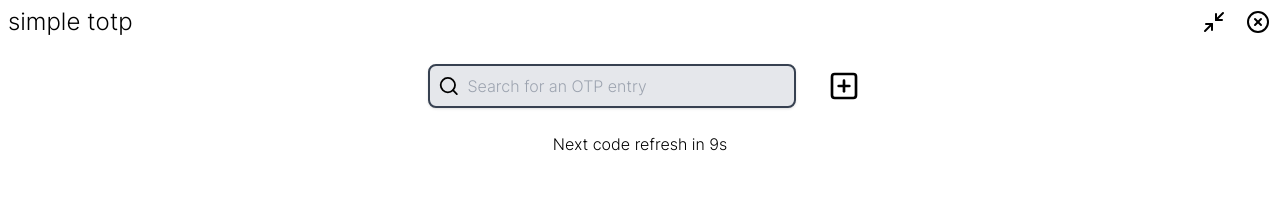
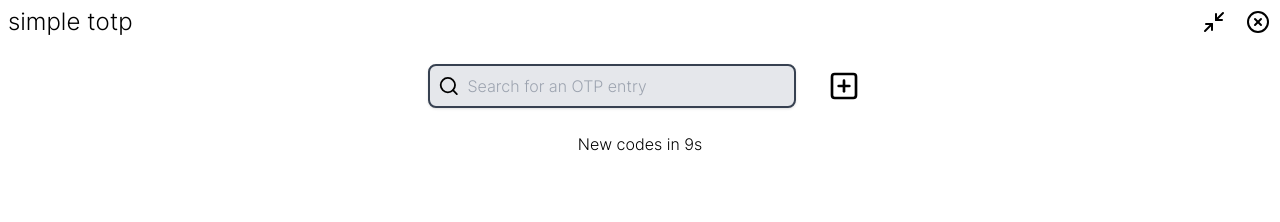
Before and after one commit to aesthetic0001/totp, a React (Vite) app: page / in a window 1280 px wide. Shown: the top 222 px of the page. Built offline with nearby package versions, Linux system fonts and the light colour scheme.

Commit message:
changed readme

```diff
--- a/src/pages/OTPMenu.jsx
+++ b/src/pages/OTPMenu.jsx
@@ -55,7 +55,7 @@ function OTPMenu() {
             </div>
             <div className="flex items-center justify-center">
                 <h1>
-                    Next code refresh in {30 - Math.floor(Date.now() / 1000) % 30}s
+                    New codes in {30 - Math.floor(Date.now() / 1000) % 30}s
                 </h1>
             </div>
             <div className="flex flex-col overflow-auto smooth-scroll">
```
Also changed, not shown: 1 other file (tests, documents, lock files or other folders).
